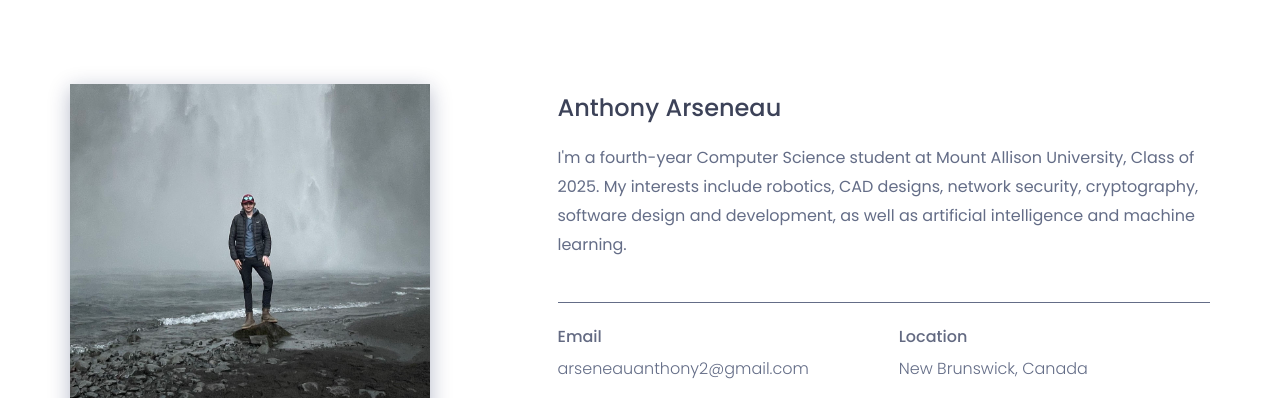
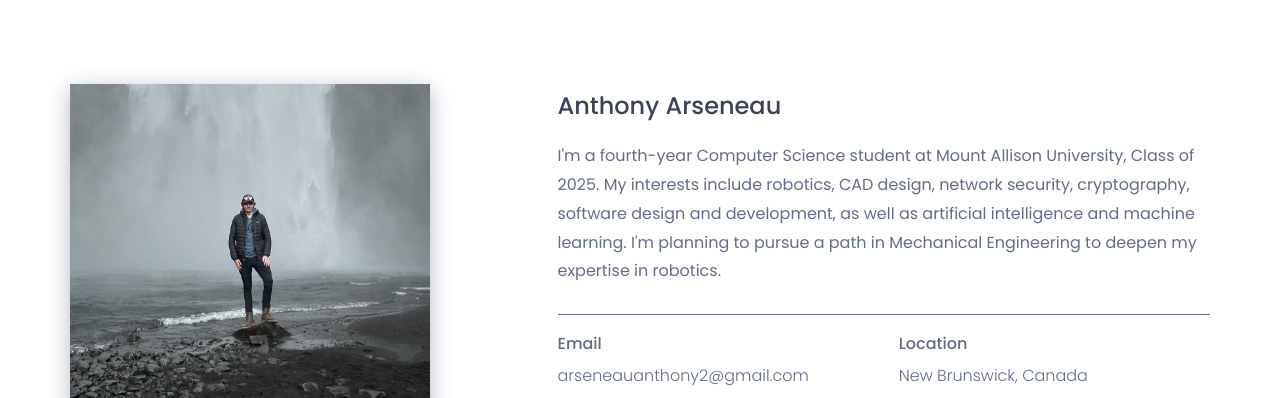
Before and after one commit to anthony-arseneau/website-portfolio2, a plain HTML site: page index.html in a window 1280 px wide. Shown: the part 816-1214 px from the top of the page. Drawn offline with nearby package versions, Linux system fonts and the light colour scheme.

Commit message:
Version 2.0

```diff
--- a/assets/css/style.css
+++ b/assets/css/style.css
@@ -268,7 +268,7 @@ nav.navbar.bootsnav .navbar-toggle i{color: #244855;}
 .about-content {padding-top: 100px;}
 /*.single-about-txt*/
 .single-about-txt h3 {
-    margin: 2px auto 0px;
+    margin: 0px auto 0px;
     font-size:24px;
     color: #3c4258;
     text-transform: initial;
@@ -277,12 +277,12 @@ nav.navbar.bootsnav .navbar-toggle i{color: #244855;}
 .single-about-txt p {
     font-size: 16px;
     color: #646D87;
-    padding: 15px 0 43px;
+    padding: 15px 0 28px;
     border-bottom: 1px solid #646D87;
     text-align: left;
 }
 .single-about-add-info {
-    margin: 20px 0;
+    margin: 15px 0;
 }
 .single-about-add-info h3 {
     color: #636a82;
--- a/index.html
+++ b/index.html
@@ -148,7 +148,8 @@
 								</h3>
 								<p>
 									I'm a fourth-year Computer Science student at Mount Allison University, Class of 2025.
-									My interests include robotics, CAD designs, network security, cryptography, software design and development, as well as artificial intelligence and machine learning.
+									My interests include robotics, CAD design, network security, cryptography, software design and development, as well as artificial intelligence and machine learning.
+									I'm planning to pursue a path in Mechanical Engineering to deepen my expertise in robotics.
 								</p>
 								<div class="row">
 									<div class="col-lg-6">
```
